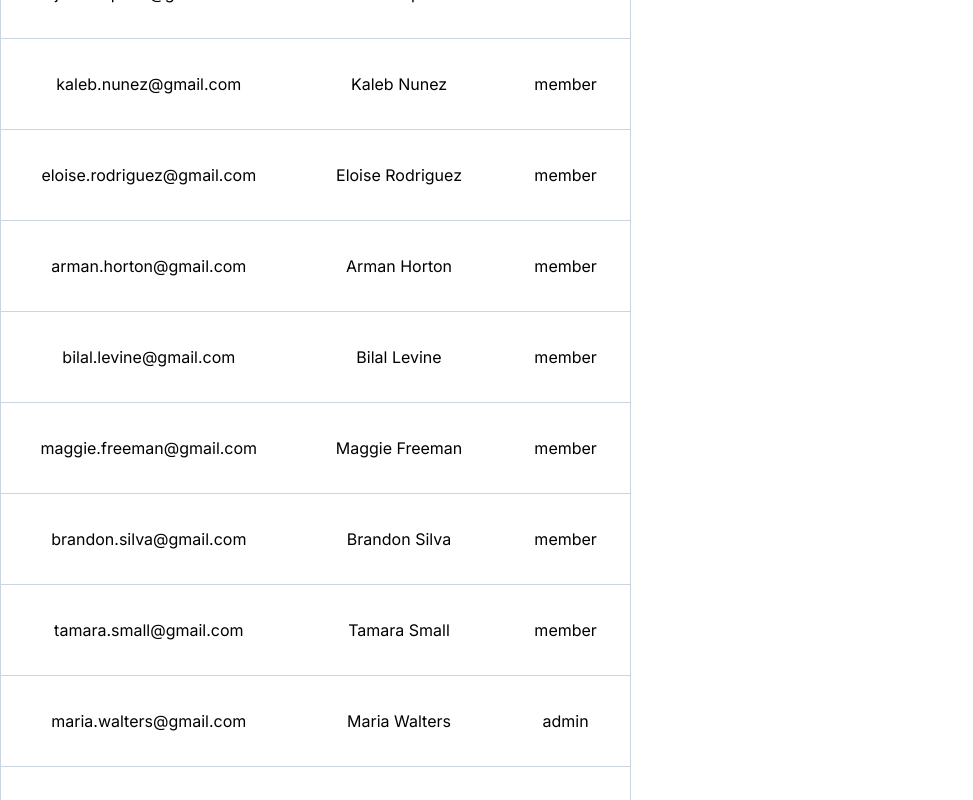
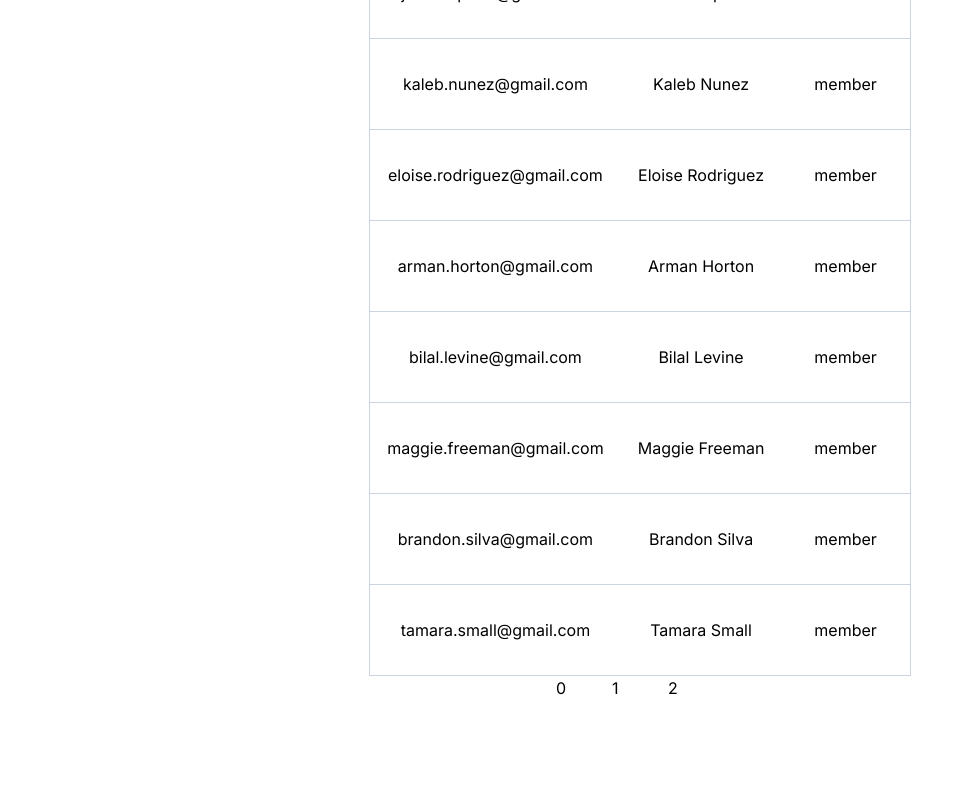
Before and after one commit to wilkoJ/frontend-technical-test, a Next.js app: page / in a window 1280 px wide. Shown: the part 300-1100 px from the top of the page, without its empty margins (0-973 px from the left). After the commit the page ends 1032 px from the top, so only its background shows below. Built offline with nearby package versions, Linux system fonts and the light colour scheme.

Commit message:
ajout pagination

```diff
--- a/src/app/components/ColumnCase.tsx
+++ b/src/app/components/ColumnCase.tsx
@@ -10,7 +10,7 @@ type IProps = {
 
 const ColumnCase = ({ value }: IProps) => {
   return (
-    <div className="text-center p-8">
+    <div className="text-center p-4">
       <p>{value}</p>
     </div>
   );
--- /dev/null
+++ b/src/app/components/Pagination.tsx
@@ -0,0 +1,31 @@
+import React from "react";
+
+type IProps = {
+  length: number;
+  current: number;
+  onClick: Function;
+};
+
+const Pagination = ({ length, current, onClick }: IProps) => {
+  const arrayPagination = Array(length).fill(0);
+  return (
+    <div className="flex">
+      {arrayPagination.map((val: number, index: number) => {
+        return (
+          <div
+            className=" w-14 h-14   "
+            onClick={(e) => {
+              console.log(e);
+              onClick(index);
+            }}
+            key={index}
+          >
+            {index}
+          </div>
+        );
+      })}
+    </div>
+  );
+};
+
+export default Pagination;
--- a/src/app/components/SearchBar.tsx
+++ b/src/app/components/SearchBar.tsx
@@ -2,10 +2,9 @@ import React, { useState } from "react";
 
 type IProps = {
   onChange: Function;
-  search: string;
 };
 
-const Search = ({ onChange, search }: IProps) => {
+const SearchBar = ({ onChange }: IProps) => {
   return (
     <label className="relative block">
       <span className="sr-only">Search</span>
@@ -31,4 +30,4 @@ const Search = ({ onChange, search }: IProps) => {
   );
 };
 
-export default Search;
+export default SearchBar;
--- a/src/app/components/UserTable.tsx
+++ b/src/app/components/UserTable.tsx
@@ -9,6 +9,8 @@ import IUser from "../model/IUser";
 type IProps = {
   users: IUser[];
   search: string;
+  currentPage: number;
+  paginationSize: number;
 };
 
 /**
@@ -16,7 +18,7 @@ type IProps = {
  * @param {IUser} users a list of users
  **/
 
-const UserTable = ({ users, search }: IProps) => {
+const UserTable = ({ users, search, currentPage, paginationSize }: IProps) => {
   useEffect(() => {
     return () => {};
   }, [search]);
@@ -39,6 +41,11 @@ const UserTable = ({ users, search }: IProps) => {
             );
           })
           .map((user: IUser, index: number) => {
+            console.log(index);
+            if (
+              index > currentPage * paginationSize - 1 &&
+              index < currentPage * paginationSize + paginationSize
+            )
               return (
                 <tr key={index} className="border border-slate-300 ...">
                   <td>
--- a/src/app/page.tsx
+++ b/src/app/page.tsx
@@ -1,13 +1,15 @@
 "use client";
 import { useEffect, useState } from "react";
 import UserTable from "./components/UserTable";
-import Search from "./components/SearchBar";
+import SearchBar from "./components/SearchBar";
 import IUser from "./model/IUser";
+import Pagination from "./components/Pagination";
 
 const App = () => {
+  const paginationSize = 10;
   const [users, setUsers] = useState<IUser[]>([]);
   const [search, setSearch] = useState("");
-
+  const [currentPage, setCurrentPage] = useState(0);
   const fetchData = async () => {
     const res = await fetch("/search");
     const data = await res.json();
@@ -19,14 +21,32 @@ const App = () => {
   }, []);
 
   return (
-    <div>
-      <Search
+    <div
+      style={{
+        display: "flex",
+        justifyContent: "center",
+        flexFlow: "column",
+        alignItems: "center",
+      }}
+    >
+      <SearchBar
         onChange={(value: string) => {
           setSearch(value);
         }}
+      />
+      <UserTable
+        users={users}
         search={search}
+        currentPage={currentPage}
+        paginationSize={paginationSize}
       />
-      <UserTable users={users} search={search} />
+      <Pagination
+        length={Math.ceil(users.length / paginationSize)}
+        current={currentPage}
+        onClick={(value: number) => {
+          setCurrentPage(value);
+        }}
+      />
     </div>
   );
 };
```
Lines whose indentation alone changed are shown as unchanged.
